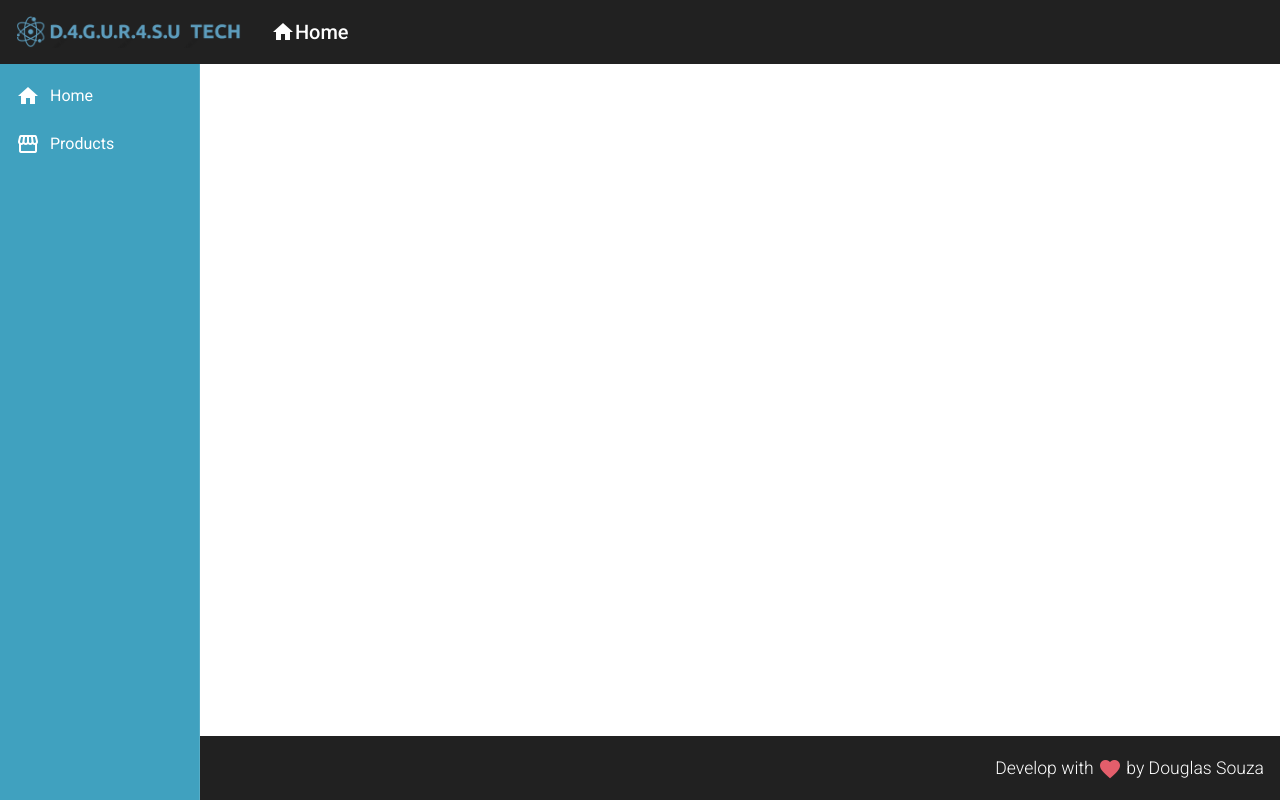
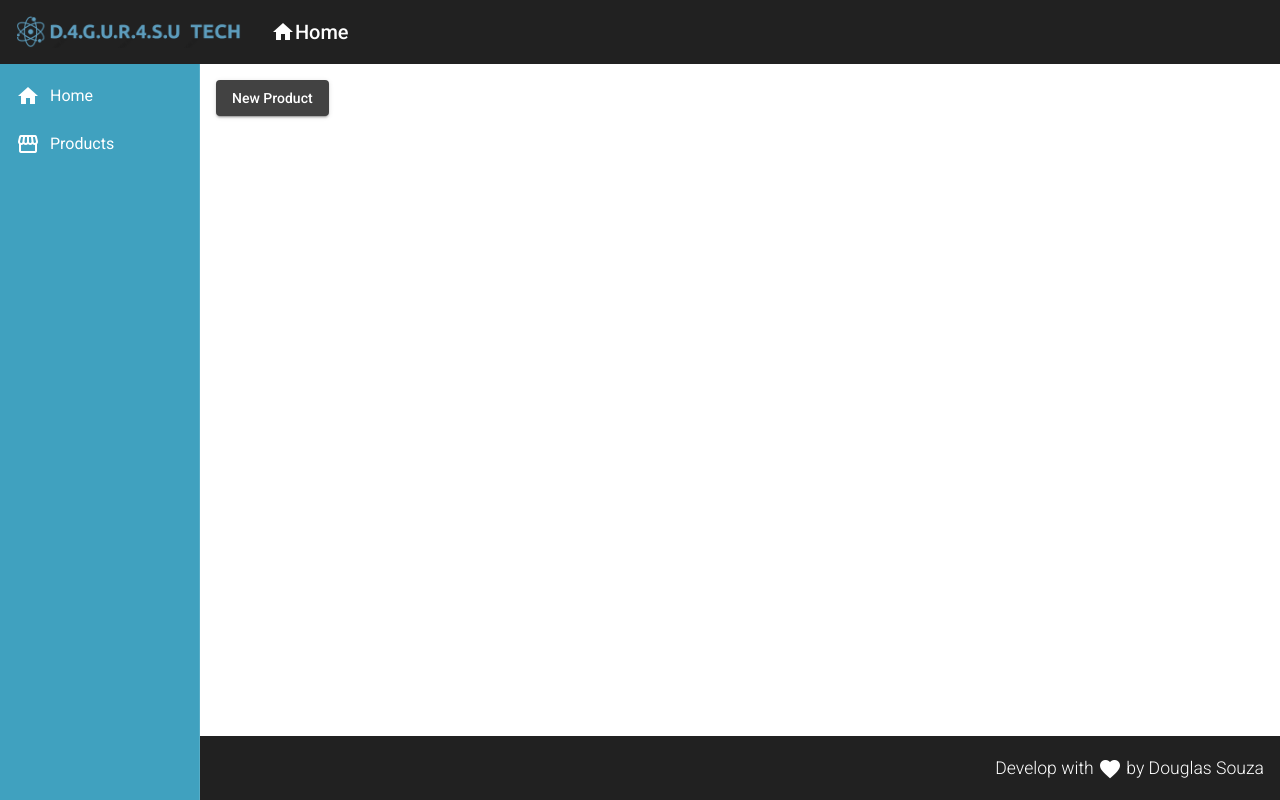
Before and after one commit to D4GUR4SU/CRUD-Angular, an Angular app in the folder web/: page /products in a window 1280 px wide. Built offline with nearby package versions, Linux system fonts and the light colour scheme.

Commit message:
Criando navegação para a tela de criação de produtos

```diff
--- a/web/src/app/app-routing.module.ts
+++ b/web/src/app/app-routing.module.ts
@@ -1,5 +1,6 @@
 import { NgModule } from '@angular/core';
 import { RouterModule, Routes } from '@angular/router';
+import { ProductCreateComponent } from './components/product/product-create/product-create.component';
 
 import { HomeComponent } from './views/home/home.component';
 import { ProductCrudComponent } from './views/product-crud/product-crud.component';
@@ -13,6 +14,10 @@
   {
     path: "products",
     component: ProductCrudComponent
+  },
+  {
+    path: "products/create",
+    component: ProductCreateComponent
   }
 ];
 
--- /dev/null
+++ b/web/src/app/components/product/product-create/product-create.component.html
@@ -0,0 +1 @@
+<p>product-create works!</p>
--- /dev/null
+++ b/web/src/app/components/product/product-create/product-create.component.ts
@@ -0,0 +1,15 @@
+import { Component, OnInit } from '@angular/core';
+
+@Component({
+  selector: 'app-product-create',
+  templateUrl: './product-create.component.html',
+  styleUrls: ['./product-create.component.css']
+})
+export class ProductCreateComponent implements OnInit {
+
+  constructor() { }
+
+  ngOnInit(): void {
+  }
+
+}
--- a/web/src/app/components/template/footer/footer.component.html
+++ b/web/src/app/components/template/footer/footer.component.html
@@ -1,7 +1,7 @@
 <mat-toolbar class="footer">
     <span>
         Develop with
-        <i class="material-icons red v-middle">
+        <i class="material-icons v-middle" appRed>
             favorite
         </i>
         <span>
--- a/web/src/app/views/product-crud/product-crud.component.html
+++ b/web/src/app/views/product-crud/product-crud.component.html
@@ -1 +1,3 @@
-<p>product-crud works!</p>
+<button mat-raised-button (click)="navigateToProductCreate()">
+    New Product
+</button>
--- a/web/src/app/views/product-crud/product-crud.component.ts
+++ b/web/src/app/views/product-crud/product-crud.component.ts
@@ -1,4 +1,5 @@
 import { Component, OnInit } from '@angular/core';
+import { Router } from'@angular/router';
 
 @Component({
   selector: 'app-product-crud',
@@ -7,9 +8,12 @@
 })
 export class ProductCrudComponent implements OnInit {
 
-  constructor() { }
+  constructor(private router: Router) { }
 
   ngOnInit(): void {
   }
 
+  navigateToProductCreate() {
+    this.router.navigate(['/products/create'])
+  }
 }
--- a/web/src/styles.css
+++ b/web/src/styles.css
@@ -10,10 +10,6 @@
     font-family: Roboto, "Helvetica Neue", sans-serif;
 }
 
-.red {
-    color: rgb(227, 94, 107);
-}
-
 .v-middle {
     vertical-align: middle;
 }
```
Also changed, not shown: web/src/app/app.module.ts (+12 -6 lines), web/src/app/components/product/product-create/product-create.component.css (added).
